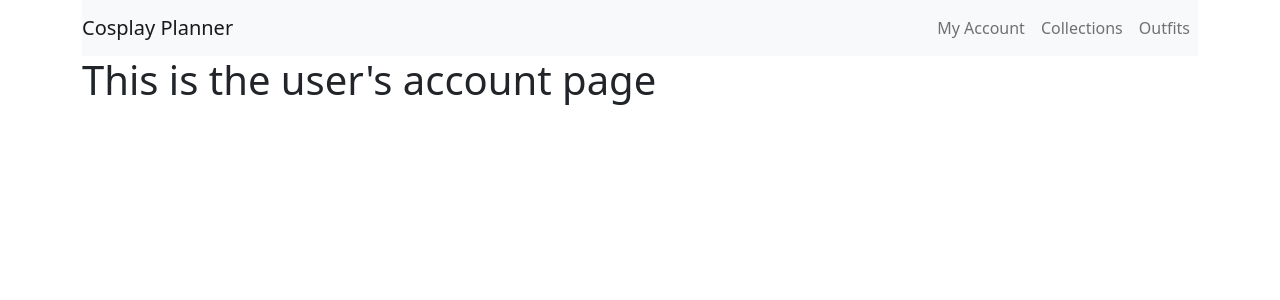
After one commit to zhlavenh/Cosplay-Planner-App, a Flask app: page /user_account in a window 1280 px wide. The commit adds this page. Shown: the top 300 px of the page. Run offline with Flask 2, Linux system fonts and the light colour scheme; some libraries are stand-ins or nearby versions.

Commit message:
Added page routes, html, jsx files

```diff
--- a/server.py
+++ b/server.py
@@ -8,5 +8,20 @@ def show_homepage():
 
     return render_template("homepage.html")
 
+@app.route('/user_account')
+def nav_user_acct():
+
+    return render_template("account.html")
+
+@app.route('/user_collections')
+def nav_user_collections():
+
+    return render_template("collections.html")
+
+@app.route('/user_outfits')
+def nav_user_outfits():
+
+    return render_template("outfits.html")
+
 if __name__ == "__main__":
     app.run(debug=True, host="0.0.0.0")
--- /dev/null
+++ b/static/js/account.jsx
@@ -0,0 +1,9 @@
+function Hello(){
+    return (
+        <h1>This is the user's account page</h1>
+    );
+}
+
+
+console.log(Hello);
+ReactDOM.render(<Hello />, document.getElementById("user_account"));
--- /dev/null
+++ b/static/js/base.jsx
@@ -0,0 +1,19 @@
+function Header(){
+    return (
+        <nav className="navbar navbar-expand-lg navbar-light bg-light">
+            <a className="navbar-brand justify-content-start" href="/">Cosplay Planner</a>
+            <button className="navbar-toggler justify-content-end" type="button" data-toggle="collapse" data-target="#navbarNavAltMarkup" aria-controls="navbarNavAltMarkup" aria-expanded="false" aria-label="Toggle navigation">
+                <span className="navbar-toggler-icon"></span>
+            </button>
+            <div className="collapse navbar-collapse justify-content-end" id="navbarNavAltMarkup">
+                <div className="navbar-nav">
+                <a className="nav-item nav-link" href="/user_account">My Account</a>
+                <a className="nav-item nav-link" href="/user_collections">Collections</a>
+                <a className="nav-item nav-link" href="/user_outfits">Outfits</a>
+                </div>
+            </div>
+        </nav>
+    );
+}
+
+ReactDOM.render(<Header />, document.getElementById("base"));
--- a/static/js/homepage.jsx
+++ b/static/js/homepage.jsx
@@ -1,7 +1,9 @@
 function Hello(){
     return (
-        <h1>Hello Zee From React!</h1>
+        <h1>This is the homepage for cosplay planner</h1>
     );
 }
 
-ReactDOM.render(<Hello />, document.getElementById("root"));
+
+console.log(Hello);
+ReactDOM.render(<Hello />, document.getElementById("homepage"));
--- /dev/null
+++ b/templates/account.html
@@ -0,0 +1,10 @@
+{% extends 'base.html' %}
+{% block title %} My Account {% endblock %}
+
+{% block body %}
+    <div class="container" id="user_account"></div>
+{% endblock %}
+
+{% block js %}
+<script src="/static/js/account.jsx" type="text/jsx"></script>
+{% endblock %}
--- a/templates/base.html
+++ b/templates/base.html
@@ -3,15 +3,19 @@
 <html>
     <head>
         <title>{% block title %}{% endblock %}</title>
-        <script src="https://cdnjs.cloudflare.com/ajax/libs/babel-standalone/6.26.0/babel.js" crossorigin></script>
+
+        <script src="https://cdn.jsdelivr.net/npm/bootstrap@5.0.1/dist/js/bootstrap.bundle.min.js" integrity="sha384-gtEjrD/SeCtmISkJkNUaaKMoLD0//ElJ19smozuHV6z3Iehds+3Ulb9Bn9Plx0x4" crossorigin="anonymous"></script>
         <script src="https://unpkg.com/react@16/umd/react.development.js" crossorigin></script>
         <script src="https://unpkg.com/react-dom@16/umd/react-dom.development.js" crossorigin></script>
-
+        <script src="https://cdnjs.cloudflare.com/ajax/libs/babel-standalone/6.26.0/babel.js" crossorigin></script>
+        <link href="https://cdn.jsdelivr.net/npm/bootstrap@5.0.1/dist/css/bootstrap.min.css" rel="stylesheet" integrity="sha384-+0n0xVW2eSR5OomGNYDnhzAbDsOXxcvSN1TPprVMTNDbiYZCxYbOOl7+AMvyTG2x" crossorigin="anonymous">
+        <link rel="stylesheet" href="https://cdn.jsdelivr.net/npm/bootstrap-icons@1.10.4/font/bootstrap-icons.css">
     </head>
     <body>
-        <h1>Hello Zee!</h1>
+        <div class="container" id="base"></div>
         {% block body %}{% endblock %}
 
+        <script src="/static/js/base.jsx" type="text/jsx"></script>
         {% block js %}{% endblock %}
     </body>
 </html>
--- a/templates/homepage.html
+++ b/templates/homepage.html
@@ -2,8 +2,7 @@
 {% block title %} Cosplay Planner {% endblock %}
 
 {% block body %}
-    <h1>Hello Zee from Flask!</h1>
-    <div id="root"></div>
+    <div class="container" id="homepage"></div>
 {% endblock %}
 
 {% block js %}
```
Also changed, not shown: static/js/characters.jsx (added, +9 -0 lines), static/js/collections.jsx (added, +9 -0 lines), static/js/outfits.jsx (added, +9 -0 lines), static/js/shows.jsx (added, +9 -0 lines), templates/characters.html (added, +10 -0 lines), templates/collections.html (added, +10 -0 lines), templates/outfits.html (added, +10 -0 lines), templates/shows.html (added, +10 -0 lines).
